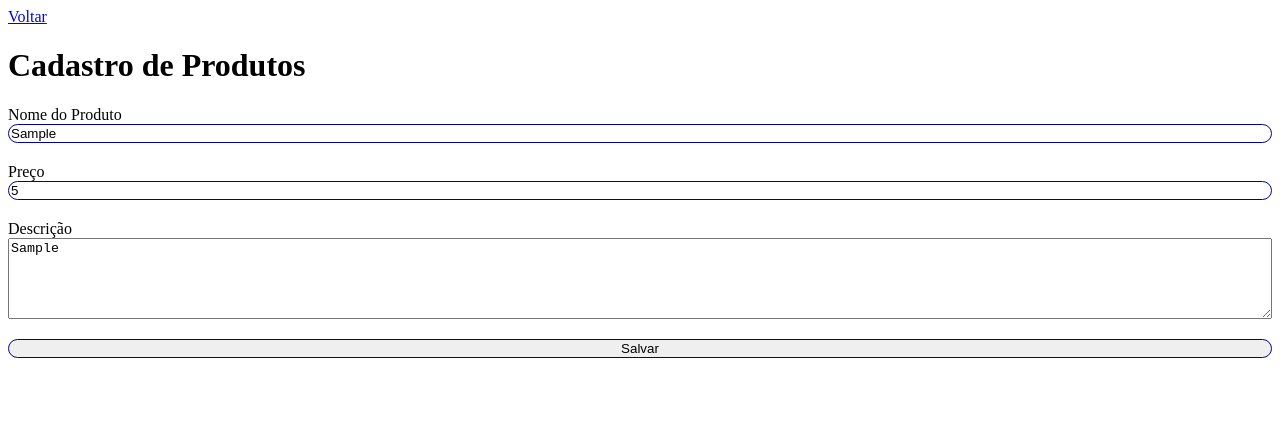
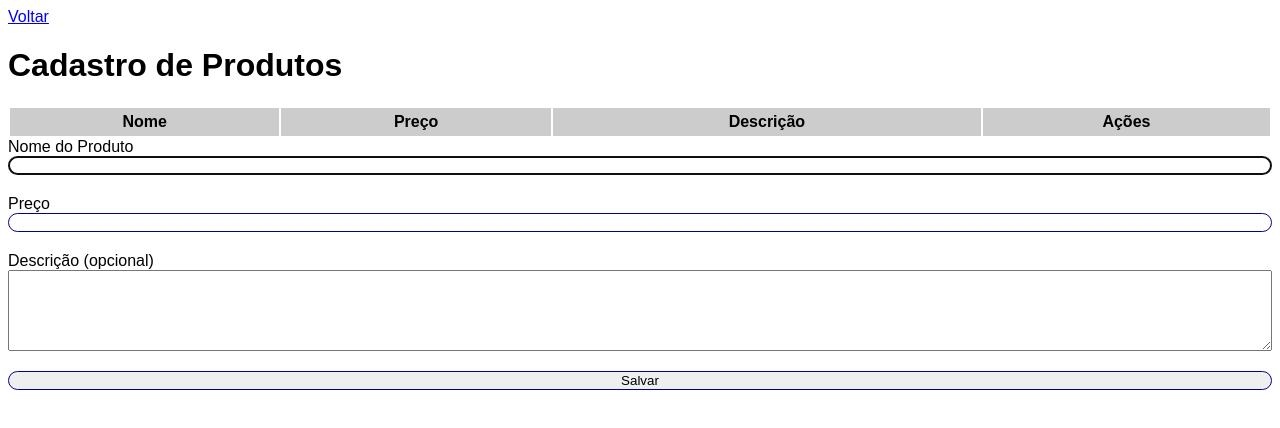
Before and after one commit to klucas27/formularios, a plain HTML site: page cadastrar.html in a window 1280 px wide. Both pictures are taken after typing "Sample", "5", "Sample" into the empty fields and a click on the input "Salvar". Drawn offline with Linux system fonts and the light colour scheme.

Commit message:
config CarregarProdutos

```diff
--- a/cadastrar.html
+++ b/cadastrar.html
@@ -1,60 +1,132 @@
 <!DOCTYPE html>
-<html lang="en">
-
+<html lang="pt-br">
 <head>
   <meta charset="UTF-8">
   <meta name="viewport" content="width=device-width, initial-scale=1.0">
-    <title>Restaurante do veneno - Cadastrar Produtos</title>
-    <link rel="stylesheet" href="css/style.css">
+  <title>Restaurante do Veneno - Cadastrar produtos</title>
+  <link href="css/style.css" rel="stylesheet" />
+  <script>
+    let produtos = []
 
-   <script>
-        function salvar(){
+    function salvar() {
         let nome = document.getElementById("nome").value.trim()
         let preco = document.getElementById("preco").value.trim()
+        let descricao = document.getElementById("descricao").value.trim()
 
-            if (nome == "" || nome.length < 3){
-                alert("Preencha o nome do Produto!")
+        if (nome == "" || nome.length < 3) {
+          //alert("Preencha o nome do produto")
+          document.getElementById("erro-nome").style.display = "flex"
+        //   return false
+        }
+        if (preco == "" || preco <= 0){
+          //alert("Preencha o preço do produto")
+          document.getElementById("erro-preco").style.display = "flex"
           return false
         }
 
-            if (preco == "" || preco <= 0) {
-                alert ("Preencha o preço do  Produto!")
-                return false
+        // cria um objeto JSON
+
+        let novoProduto = {
+            "nome": nome,
+            "preco": preco,
+            "descricao": descricao
         }
 
-            // let nome = document.getElementById("")
-            alert("O Produto foi salvo com Sucesso!")
-            // alert(names)
-            return false //não vai enviar o formulário!
+        // adicionando novo produto
+
+        produtos.push(novoProduto)
+
+        console.log(produtos)
+
+
+        limpaForm()
+        document.getElementById("mensagem").style.display = "flex"
+        setTimeout(function() {document.getElementById("mensagem").style.display = "none"}, 1000)
+
+        // Recarregar lista de produtos
+
+        carregarProdutos()
+
+        return false; // Não vai enviar o formulário
+
     }
+
+    function carregarProdutos () {
+
+      for (let contador = 0; contador <= (produtos.length - 1); contador++){
+
+        // Desenhar uma linha na tabela!
+
+
+
+      }
+
+    }
+
+    function limpaForm() {
+        document.getElementById("nome").value = ""
+        document.getElementById("preco").value = ""
+        document.getElementById("descricao").value = ""
+        document.getElementById("nome").focus()
+    }
+
+    function limparErro(id){
+      document.getElementById(id).style.display = "none"
+    }
+
   </script>
 </head>
-
 <body>
   <a href="index.html">Voltar</a>
   <h1>Cadastro de Produtos</h1>
 
-    <form onsubmit="return salvar()" name="form-cadastro" id="form-cadastro" method="post">
+  <table>
+
+    <thead>
+      <tr>
+        <th>Nome</th>
+        <th>Preço</th>
+        <th>Descrição</th>
+        <th>Ações</th>
+      </tr>
+    </thead>
+
+    <tbody>
+      <!-- <tr>
+        <td>Pizza Calabacon</td>
+        <td>67,90</td>
+        <td>Gostosa</td>
+        <td>
+          <button>Alterar</button>
+          <button>Excluir</button>
+        </td>
+      </tr> -->
+
+    </tbody>
+
+  </table>
+
+  <form id="form-cadastro" method="post" onsubmit="return salvar()">
     <div class="form-grupo">
-            <label for="">Nome do Produto</label>
-            <input type="text" name="nome" id="nome" maxlength="150" />
+      <label for="nome">Nome do Produto</label>
+      <input type="text" name="nome" id="nome" maxlength="150" onkeydown="limparErro('erro-nome')" />
+      <div class="erro" id="erro-nome">Preencha o nome do produto</div>
     </div>
-
     <div class="form-grupo">
-            <label for="">Preço</label>
-            <input type="number" name="preco" id="preco" step="0.1">
+      <label for="preco">Preço</label>
+      <input type="number" name="preco" id="preco" step="0.1" onkeydown="limparErro('erro-preco')" />
+      <div class="erro" id="erro-preco">Preencha o preço</div>
     </div>
-
     <div class="form-grupo">
-            <label for="">Descrição</label>
-            <textarea name="descricao" id="" rows="5" cols="40"></textarea>
+      <label for="descricao">Descrição (opcional)</label>
+      <textarea name="descricao" id="descricao" rows="5" cols="40"></textarea>
     </div>
-
     <div class="form-grupo">
-            <input type="submit" value="Salvar">
+      <input type="submit" value="Salvar" />
     </div>
   </form>
-
+  <div id="mensagem">
+    <p>Produto Cadastrado com sucesso!</p>
+  </div>
 </body>
-
 </html>
--- a/css/style.css
+++ b/css/style.css
@@ -10,5 +10,46 @@
 }
 
 html {
+    font-family: sans-serif;
+}
+
+.erro {
+    display: none;
+    color: #c00;
+    margin-top: 5px;
+}
+
+#mensagem {
+
+    display: none;
+    /* display: flex; */
+    width: 400px;
+    height: 200px;
+    text-align: center;
+    border: 1px solid black;
+    position: fixed;
+    top: calc(50% - 100px);
+    left: calc(50% - 200px);
+    background-color: #0c0;
+    align-items: center;
+    justify-content: center;
 
 }
+
+table {
+    width: 100%;
+
+}
+
+th {
+    background-color: #ccc;
+}
+
+/*Somente as linhas impares do corpo da tabela ficarão cinza!*/
+tbody tr:nth-child(odd) {
+    background-color: #f2f2f2;
+}
+
+td, th {
+    padding: 5px;
+}
```
Lines whose indentation alone changed are shown as unchanged.
